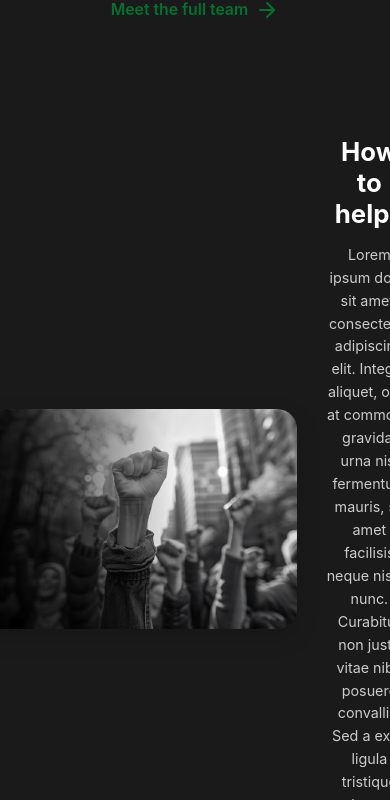
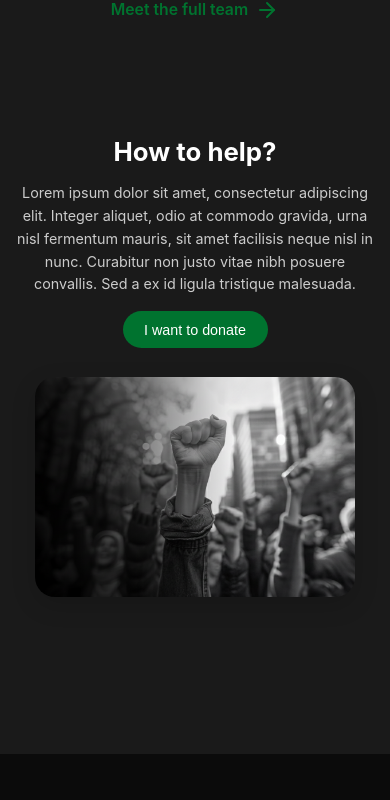
Before and after one commit to manel-castro/europeforpalestine, a React app: page / in a window 390 px wide. Shown: the part 3017-3817 px from the top of the page. Built offline with nearby package versions, Linux system fonts and the light colour scheme.

Commit message:
howtohelp phone layout

```diff
--- a/src/components/LandingHowToHelp.tsx
+++ b/src/components/LandingHowToHelp.tsx
@@ -2,9 +2,12 @@ import React from "react";
 import Button from "./ui/Button";
 import handsUp from "../media/images/hands-up.png";
 import { useGetPadding } from "../utils/useGetPadding";
+import { useIsWidthLessThan } from "../utils/useWindowSize";
 
 const LandingHowToHelp: React.FC = () => {
   const padding = useGetPadding();
+
+  const isPhone = useIsWidthLessThan(700);
 
   return (
     <div
@@ -20,7 +23,7 @@ const LandingHowToHelp: React.FC = () => {
         <section
           style={{
             display: "flex",
-            flexDirection: "row",
+            flexDirection: isPhone ? "column" : "row",
             alignItems: "center",
             justifyContent: "center",
             gap: "2rem",
@@ -33,6 +36,7 @@ const LandingHowToHelp: React.FC = () => {
               flex: "0 0 320px",
               display: "flex",
               justifyContent: "center",
+              order: isPhone ? 2 : 0,
             }}
           >
             <div
@@ -63,6 +67,7 @@ const LandingHowToHelp: React.FC = () => {
               textAlign: "center",
               maxWidth: "720px",
               gap: "1rem",
+              order: 1,
             }}
           >
             <h2
```
